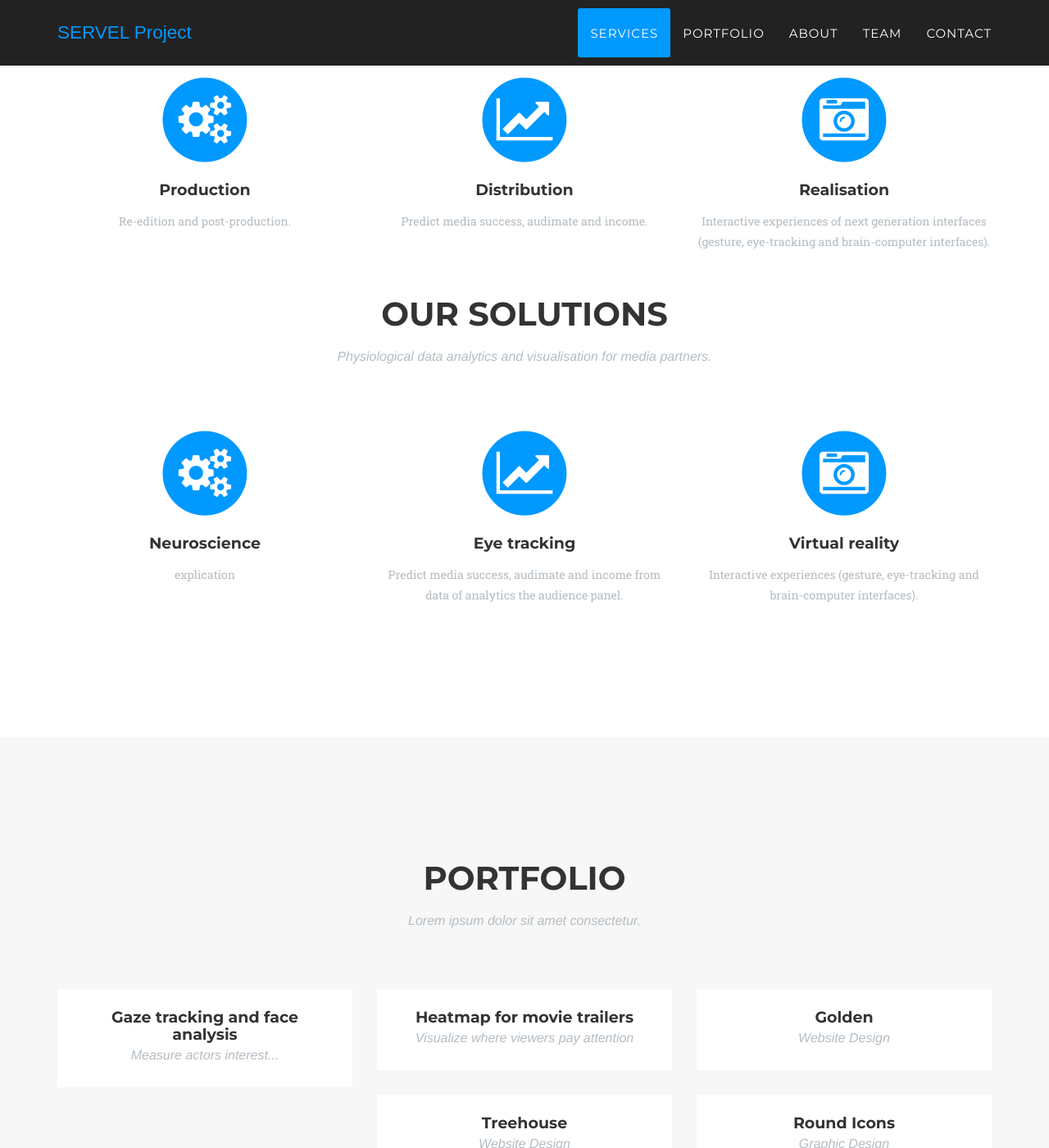
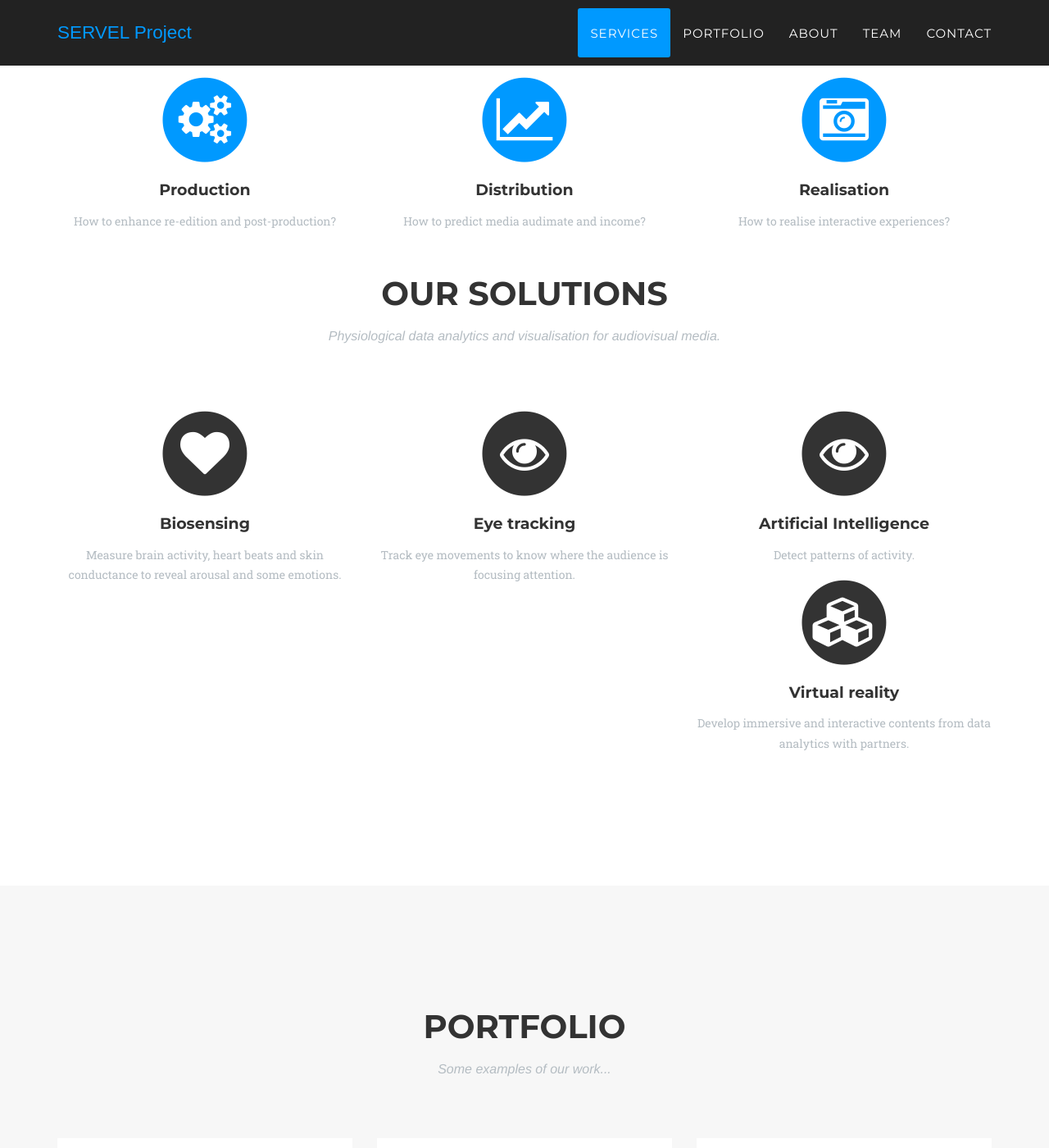
Before and after one commit to servelproject/servel-technologies.io, a Jekyll site: the page built from _posts/2014-07-17-project-2.markdown, in a window 1280 px wide and 1400 px high, scrolled down 978 px. Shown: the whole window at 82% size. Built offline with Jekyll 4.4.1, drawn with Linux system fonts in a browser that asks for light colours; some web fonts are replaced.

Commit message:
service enhanced

```diff
--- a/_includes/modals.html
+++ b/_includes/modals.html
@@ -14,7 +14,7 @@
                         <div class="modal-body">
                             <h2>{{ post.title }}</h2>
                             <hr class="star-primary">
-                            <img src="img/portfolio/{{ post.img }}" class="img-responsive img-centered" alt="{{ post.alt }}">
+                            <iframe width="560" height="315" src={{post.video}} frameborder="0" allowfullscreen></iframe>
                             <p>{{ post.description }}</p>
                             <ul class="list-inline item-details">
                                 <li>Client:
--- a/_includes/portfolio_grid.html
+++ b/_includes/portfolio_grid.html
@@ -4,7 +4,7 @@
             <div class="row">
                 <div class="col-lg-12 text-center">
                     <h2 class="section-heading">Portfolio</h2>
-                    <h3 class="section-subheading text-muted">Lorem ipsum dolor sit amet consectetur.</h3>
+                    <h3 class="section-subheading text-muted">Some examples of our work...</h3>
                 </div>
             </div>
             <div class="row">
--- a/_includes/services.html
+++ b/_includes/services.html
@@ -14,7 +14,7 @@
                         <i class="fa fa-cogs fa-stack-1x fa-inverse"></i>
                     </span>
                     <h4 class="service-heading">Production</h4>
-                    <p class="text-muted">Re-edition and post-production.</p>
+                    <p class="text-muted">How to enhance re-edition and post-production?</p>
                 </div>
                 <div class="col-md-4">
                     <span class="fa-stack fa-4x">
@@ -22,7 +22,7 @@
                         <i class="fa fa-line-chart fa-stack-1x fa-inverse"></i>
                     </span>
                     <h4 class="service-heading">Distribution</h4>
-                    <p class="text-muted">Predict media success, audimate and income.</p>
+                    <p class="text-muted">How to predict media audimate and income?</p>
                 </div>
                 <div class="col-md-4">
                     <span class="fa-stack fa-4x">
@@ -30,7 +30,7 @@
                         <i class="fa fa-camera-retro fa-stack-1x fa-inverse"></i>
                     </span>
                     <h4 class="service-heading">Realisation</h4>
-                    <p class="text-muted">Interactive experiences of next generation interfaces (gesture, eye-tracking and brain-computer interfaces).</p>
+                    <p class="text-muted">How to realise interactive experiences?</p>
                 </div>
             </div>
             <br/>
@@ -38,7 +38,7 @@
             <div class="row">
                 <div class="col-lg-12 text-center">
                     <h2 class="section-heading">Our solutions</h2>
-                    <h3 class="section-subheading text-muted">Physiological data analytics and visualisation for media partners.</h3>
+                    <h3 class="section-subheading text-muted">Physiological data analytics and visualisation for audiovisual media.</h3>
                 </div>
             </div>
         </div>
@@ -46,27 +46,35 @@
             <div class="row text-center">
                 <div class="col-md-4">
                     <span class="fa-stack fa-4x">
-                        <i class="fa fa-circle fa-stack-2x text-primary"></i>
-                        <i class="fa fa-cogs fa-stack-1x fa-inverse"></i>
+                        <i class="fa fa-circle fa-stack-2x text-secondary"></i>
+                        <i class="fa fa-heart fa-stack-1x fa-inverse"></i>
                     </span>
-                    <h4 class="service-heading">Neuroscience</h4>
-                    <p class="text-muted">explication </p>
+                    <h4 class="service-heading">Biosensing</h4>
+                    <p class="text-muted">Measure brain activity, heart beats and skin conductance to reveal arousal and some emotions.</p>
                 </div>
                 <div class="col-md-4">
                     <span class="fa-stack fa-4x">
-                        <i class="fa fa-circle fa-stack-2x text-primary"></i>
-                        <i class="fa fa-line-chart fa-stack-1x fa-inverse"></i>
+                        <i class="fa fa-circle fa-stack-2x text-secondary"></i>
+                        <i class="fa fa-eye fa-stack-1x fa-inverse"></i>
                     </span>
                     <h4 class="service-heading">Eye tracking</h4>
-                    <p class="text-muted">Predict media success, audimate and income from data of analytics the audience panel.</p>
+                    <p class="text-muted">Track eye movements to know where the audience is focusing attention.</p>
                 </div>
                 <div class="col-md-4">
                     <span class="fa-stack fa-4x">
-                        <i class="fa fa-circle fa-stack-2x text-primary"></i>
-                        <i class="fa fa-camera-retro fa-stack-1x fa-inverse"></i>
+                        <i class="fa fa-circle fa-stack-2x text-secondary"></i>
+                        <i class="fa fa-eye fa-stack-1x fa-inverse"></i>
+                    </span>
+                    <h4 class="service-heading">Artificial Intelligence</h4>
+                    <p class="text-muted">Detect patterns of activity.</p>
+                </div>
+                <div class="col-md-4">
+                    <span class="fa-stack fa-4x">
+                        <i class="fa fa-circle fa-stack-2x text-secondary"></i>
+                        <i class="fa fa-cubes fa-stack-1x fa-inverse"></i>
                     </span>
                     <h4 class="service-heading">Virtual reality</h4>
-                    <p class="text-muted">Interactive experiences (gesture, eye-tracking and brain-computer interfaces).</p>
+                    <p class="text-muted">Develop immersive and interactive contents from data analytics with partners.</p>
                 </div>
             </div>
         </div>
--- a/_posts/2014-07-16-project-3.markdown
+++ b/_posts/2014-07-16-project-3.markdown
@@ -11,5 +11,6 @@ project-date: April 2014
 client: Start Bootstrap
 category: Web Development
 description: Lorem ipsum dolor sit amet, usu cu alterum nominavi lobortis. At duo novum diceret. Tantas apeirian vix et, usu sanctus postulant inciderint ut, populo diceret necessitatibus in vim. Cu eum dicam feugiat noluisse.
+video: ""
 
 ---
--- a/_posts/2014-07-17-project-2.markdown
+++ b/_posts/2014-07-17-project-2.markdown
@@ -11,6 +11,6 @@ project-date: April 2014
 client: Start Bootstrap
 category: Distribution
 description: blablabla
-reference: Parag K. Mital, Tim J. Smith, Robin Hill, John M. Henderson. “Clustering of Gaze during Dynamic Scene Viewing is Predicted by Motion” Cognitive Computation, Volume 3, Issue 1, pp 5-24, March 2011.
+video: "https://www.youtube.com/embed/oym3dAWdJP0"
 
 ---
--- a/_posts/2014-07-18-project-1.markdown
+++ b/_posts/2014-07-18-project-1.markdown
@@ -11,5 +11,6 @@ project-date: April 2014
 client: Start Bootstrap
 category: Distribution
 description: We know where you watch!
+video: "https://youtu.be/G_5QRYVEPfg"
 
 ---
```
Also changed, not shown: 5 other files.
